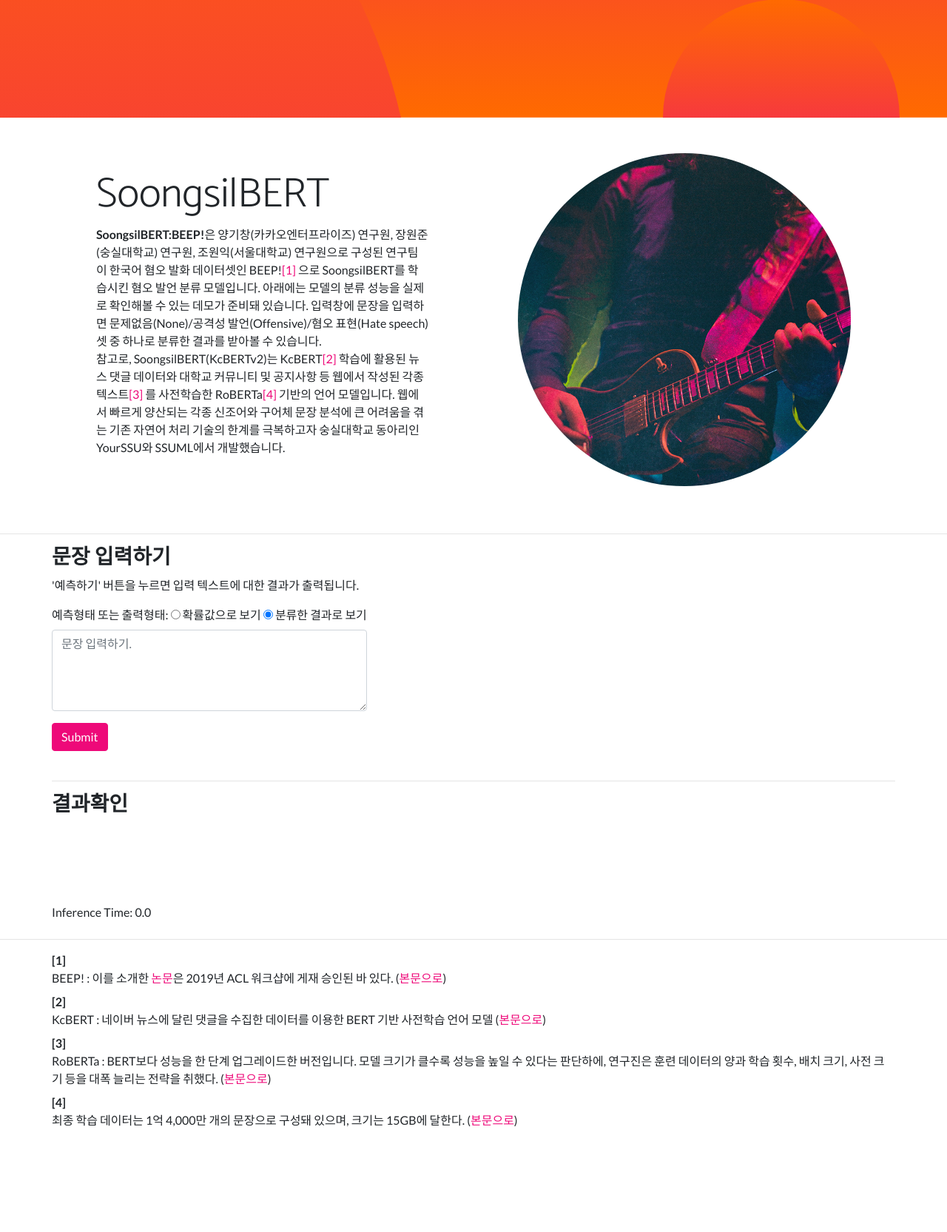
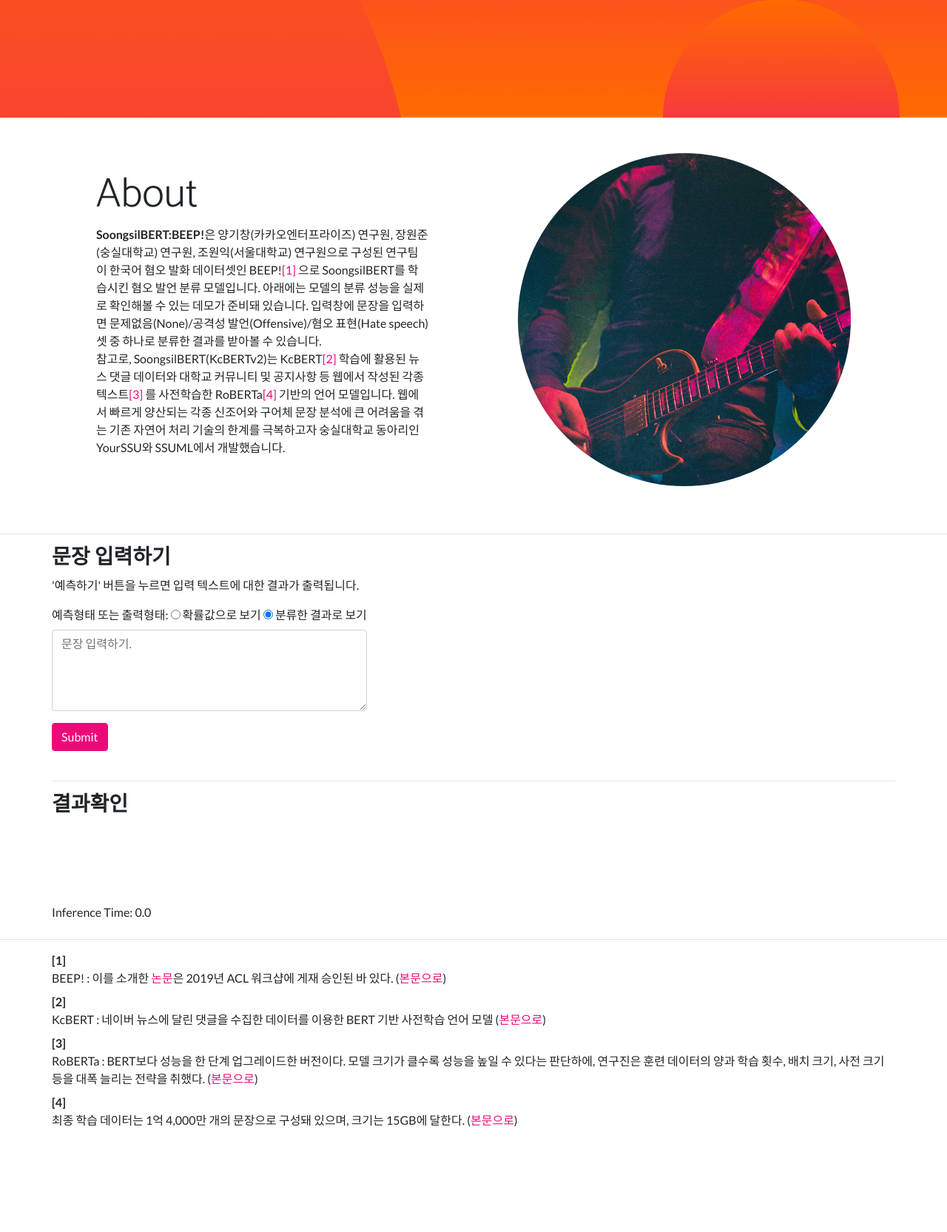
Before and after one commit to jason9693/SoongsilBERT-base-beep-deploy, a Flask app: page / in a window 1280 px wide. Shown: the part 528-2193 px from the top of the page at 74% size. Run offline with Flask 2, Linux system fonts and the light colour scheme; some libraries are stand-ins or nearby versions.

Commit message:
html문구 수정

```diff
--- a/templates/index.html
+++ b/templates/index.html
@@ -142,7 +142,7 @@
                     </div>
                     <div class="col-lg-6 order-lg-1">
                         <div class="p-5">
-                            <h2 class="display-4">SoongsilBERT</h2>
+                            <h2 class="display-4">About</h2>
                             <p><b>SoongsilBERT:BEEP!</b>은 양기창(카카오엔터프라이즈) 연구원, 장원준(숭실대학교) 연구원, 조원익(서울대학교) 연구원으로 구성된 연구팀이 한국어 혐오 발화 데이터셋인 BEEP!<a href="#note1" id="ref1" title="Moon et al., 2019">[1]</a>
                                 으로 SoongsilBERT를 학습시킨 혐오 발언 분류 모델입니다.
                                 아래에는 모델의 분류 성능을 실제로 확인해볼 수 있는 데모가 준비돼 있습니다.
@@ -205,7 +205,7 @@
                         <dt id="note2">[2]</dt>
                         <dd>KcBERT : 네이버 뉴스에 달린 댓글을 수집한 데이터를 이용한 BERT 기반 사전학습 언어 모델 (<a href="#ref2">본문으로</a>)</dd>
                         <dt id="note3">[3]</dt>
-                        <dd>RoBERTa : BERT보다 성능을 한 단계 업그레이드한 버전입니다. 모델 크기가 클수록 성능을 높일 수 있다는 판단하에, 연구진은 훈련 데이터의 양과 학습 횟수, 배치 크기, 사전 크기 등을 대폭 늘리는 전략을 취했다. (<a href="#ref3">본문으로</a>)</dd>
+                        <dd>RoBERTa : BERT보다 성능을 한 단계 업그레이드한 버전이다. 모델 크기가 클수록 성능을 높일 수 있다는 판단하에, 연구진은 훈련 데이터의 양과 학습 횟수, 배치 크기, 사전 크기 등을 대폭 늘리는 전략을 취했다. (<a href="#ref3">본문으로</a>)</dd>
                         <dt id="note4">[4]</dt>
                         <dd>최종 학습 데이터는 1억 4,000만 개의 문장으로 구성돼 있으며, 크기는 15GB에 달한다.  (<a href="#ref4">본문으로</a>)</dd>
                         </dl>
```
